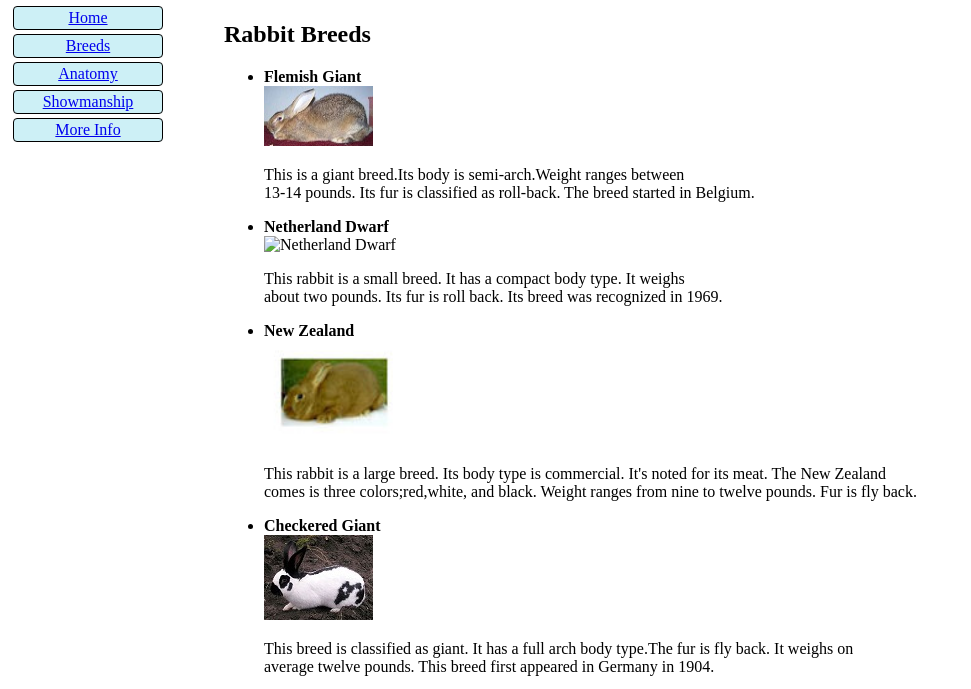
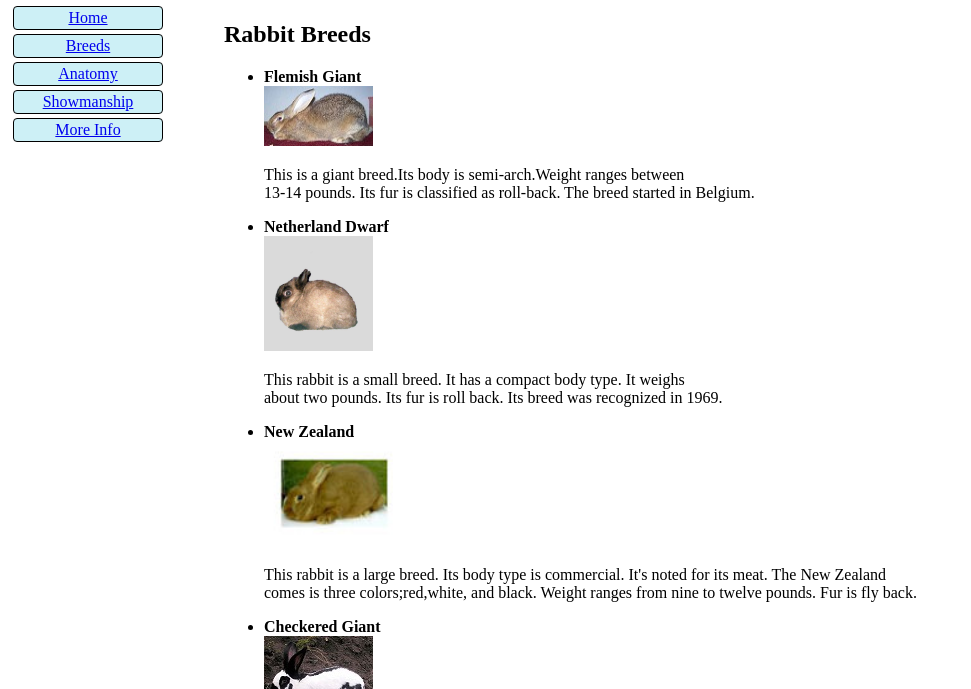
Before and after one commit to Clover69/Clover69.github.io, a plain HTML site: page mobile_breeds.html in a window 1280 px wide. Shown: the part 79-768 px from the top of the page, without its empty margins (0-971 px from the left). Drawn offline with Linux system fonts and the light colour scheme.

Commit message:
corrected an image name in breeds file

```diff
--- a/mobile_breeds.html
+++ b/mobile_breeds.html
@@ -59,7 +59,7 @@ footer {font-size: 70%;
       </p>
     <li><strong> Netherland Dwarf </strong> </li>
         <div>
-           <img src="images/netherlandd.jpg" alt="Netherland Dwarf" height="115"
+           <img src="images/netherlanddwarf.jpg" alt="Netherland Dwarf" height="115"
             width="109">
       </div>
 
```
